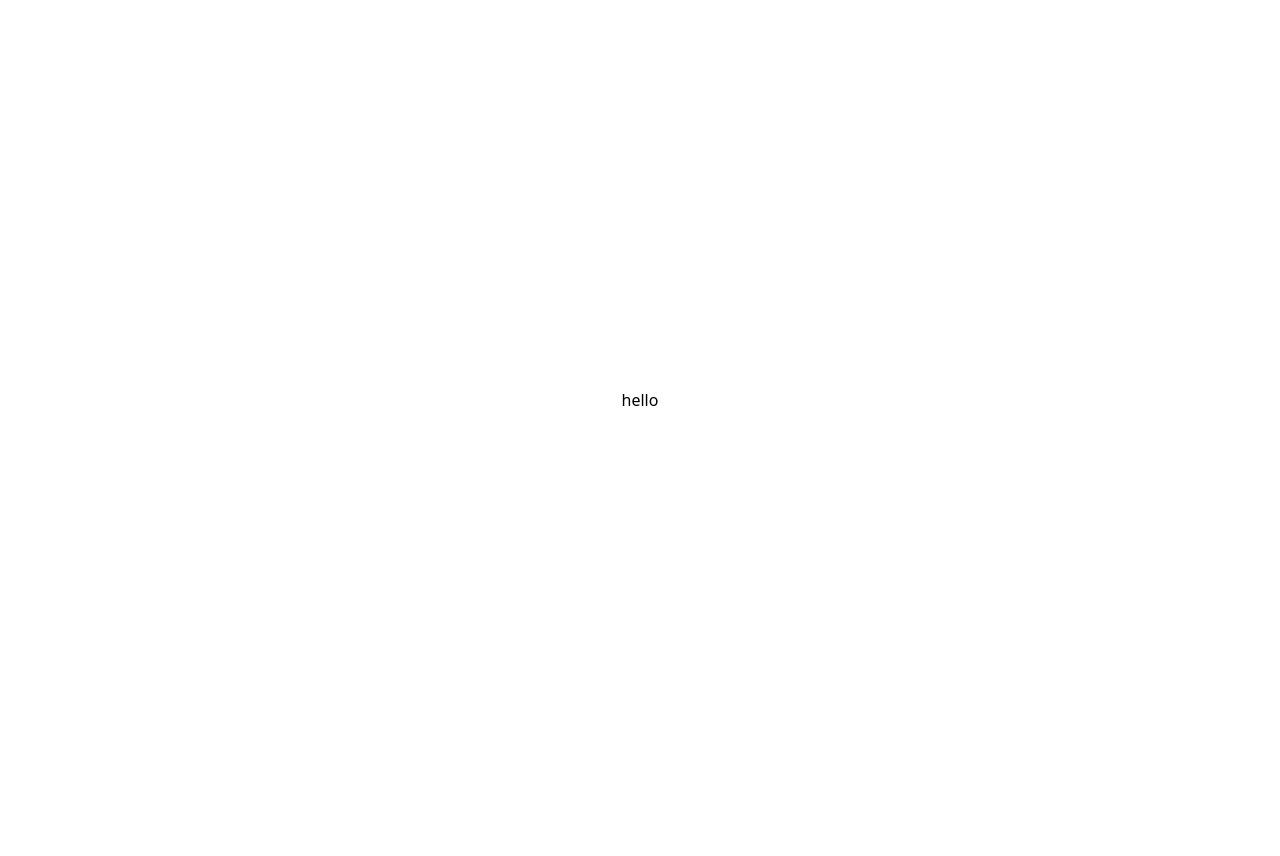
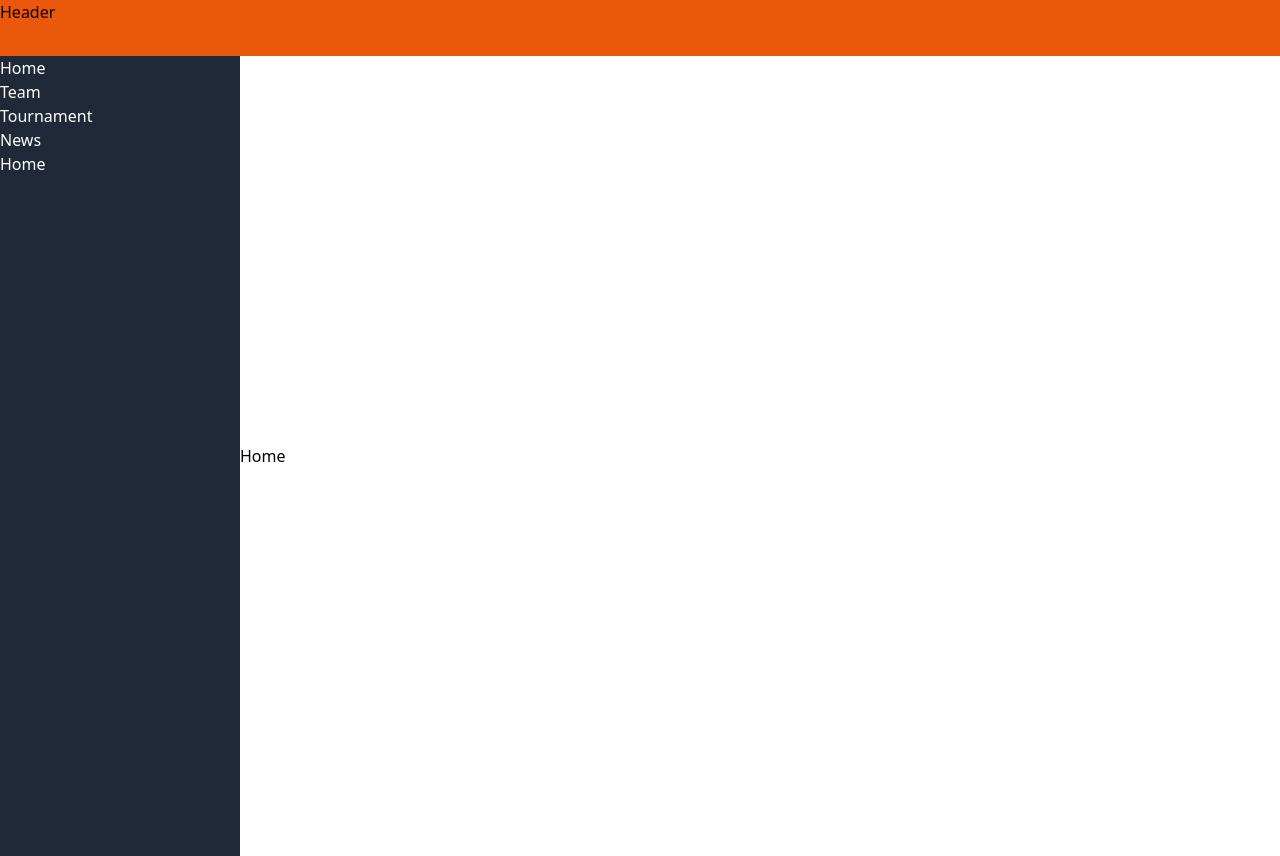
Before and after one commit to SAYEM5522/E-Sports, a Next.js app in the folder apps/e-sport/: page / in a window 1280 px wide. Before the commit the page ends 800 px from the top, so only its background shows below. Built offline with nearby package versions, Linux system fonts and the light colour scheme.

Commit message:
Sidebar logic add

```diff
--- /dev/null
+++ b/apps/e-sport/app/store.tsx
@@ -0,0 +1,8 @@
+import { configureStore } from '@reduxjs/toolkit';
+import userReducer from "../feature/userSlice";
+export default configureStore({
+  reducer: {
+    user:userReducer,
+  },
+
+});
--- /dev/null
+++ b/apps/e-sport/components/Authenticate/SignIn.tsx
@@ -0,0 +1,9 @@
+import React from 'react'
+
+const SignIn = () => {
+  return (
+    <div>SignIn</div>
+  )
+}
+
+export default SignIn
--- /dev/null
+++ b/apps/e-sport/components/Authenticate/SignUp.tsx
@@ -0,0 +1,9 @@
+import React from 'react'
+
+const SignUp = () => {
+  return (
+    <div>SignUp</div>
+  )
+}
+
+export default SignUp
--- a/apps/e-sport/components/Header/Header.tsx
+++ b/apps/e-sport/components/Header/Header.tsx
@@ -2,7 +2,9 @@ import React from 'react'
 
 const Header = () => {
   return (
-    <div>Header</div>
+    <div
+    className='flex-1 w-full bg-orange-600 h-14'
+    >Header</div>
   )
 }
 
--- /dev/null
+++ b/apps/e-sport/components/News/News.tsx
@@ -0,0 +1,9 @@
+import React from 'react'
+
+const News = () => {
+  return (
+    <div>News</div>
+  )
+}
+
+export default News
--- a/apps/e-sport/components/Sidebar/Sidebar.tsx
+++ b/apps/e-sport/components/Sidebar/Sidebar.tsx
@@ -1,8 +1,72 @@
-import React from 'react'
+import React, { useCallback, useState } from 'react'
+import Home from '../Home/Home'
+import News from '../News/News'
+import Team from '../Team/Team'
+import Tournament from '../Tournament/Tournament'
+const SideBarItem=[
+  {
+    id:1,
+    name:"Home"
+  },
+  {
+    id:2,
+    name:"Team"
+  },{
+    id:3,
+    name:"Tournament"
+  },{
+    id:4,
+    name:"News"
+  },{
+    id:5,
+    name:"Home"
+  },
+]
+const Sidebar = () => {
+  const [activeIndex,setActiveIndex]=useState<number>(0)
+  const IndexProvier=useCallback((index:number)=>{
+   setActiveIndex(index)
+  },[activeIndex])
+  const MenueItem=()=>{
+     if(activeIndex===0){
+      return(
+     <Home/>
+      )
+     }
+    else if(activeIndex===1){
+      return(
+     <Team/>
+      )
+     }
+     else if(activeIndex===2){
+      return(
+     <Tournament/>
+      )
+     }
+     else{
+      return(
+        <News/>
+      )
+     }
 
-const Sidebar = () => {
+  }
   return (
-    <div>Sidebar</div>
+    <div className='flex items-center'>
+    <div
+    className='w-60 bg-gray-800 h-screen'
+    >
+      {
+        SideBarItem.map((item,index)=>{
+          return(
+            <div key={index} onClick={()=>IndexProvier(index)}>
+              <p className='cursor-pointer text-white'>{item.name}</p>
+            </div>
+          )
+        })
+      }
+    </div>
+     <MenueItem/>
+    </div>
   )
 }
 
--- /dev/null
+++ b/apps/e-sport/feature/userSlice.tsx
@@ -0,0 +1,17 @@
+import { createSlice } from '@reduxjs/toolkit'
+
+const initialState = {
+   user:""
+}
+
+const userSlice = createSlice({
+  name: "userSlice",
+  initialState,
+  reducers: {
+
+  }
+});
+
+export const {} = userSlice.actions
+
+export default userSlice.reducer
--- a/apps/e-sport/pages/index.tsx
+++ b/apps/e-sport/pages/index.tsx
@@ -1,11 +1,16 @@
 import type { NextPage } from 'next'
 import Head from 'next/head'
 import Image from 'next/image'
+import Header from '../components/Header/Header'
+import Sidebar from '../components/Sidebar/Sidebar'
 
 const Home: NextPage = () => {
   return (
-    <div className="flex min-h-screen flex-col items-center justify-center py-2">
-    <p>hello</p>
+    <div >
+      <Header/>
+      <div>
+        <Sidebar/>
+      </div>
     </div>
   )
 }
```
Also changed, not shown: apps/e-sport/package.json (+11 -5 lines), 1 other file (tests, documents, lock files or other folders).
